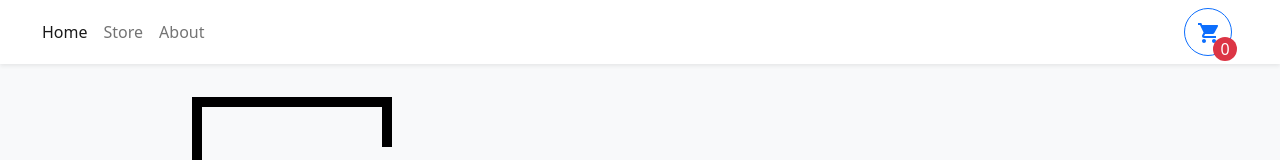
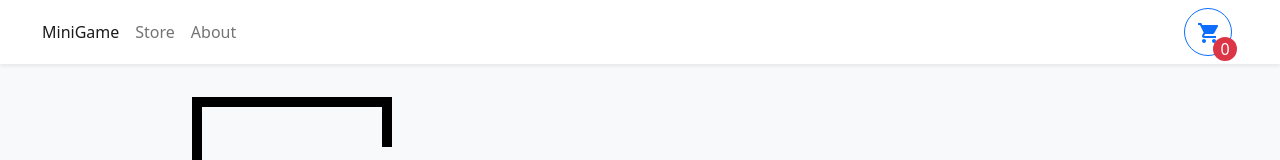
Before and after one commit to GogaImerlishvili/React__Typescript__Shopping_Cart, a React (Create React App) app: page / in a window 1280 px wide. Shown: the top 160 px of the page. Built offline with nearby package versions, Linux system fonts and the light colour scheme.

Commit message:
change navbar name

```diff
--- a/src/components/Navbar.tsx
+++ b/src/components/Navbar.tsx
@@ -11,7 +11,7 @@
     <NavbarBs sticky="top" className="bg-white shadow-sm mb-3">
     <Container>
         <Nav className="me-auto">
-            <Nav.Link to="/" as={NavLink}>Home</Nav.Link>
+            <Nav.Link to="/" as={NavLink}>MiniGame</Nav.Link>
             <Nav.Link to="/store" as={NavLink}>Store</Nav.Link>
             <Nav.Link to="/about" as={NavLink}>About</Nav.Link>
         </Nav>
```
